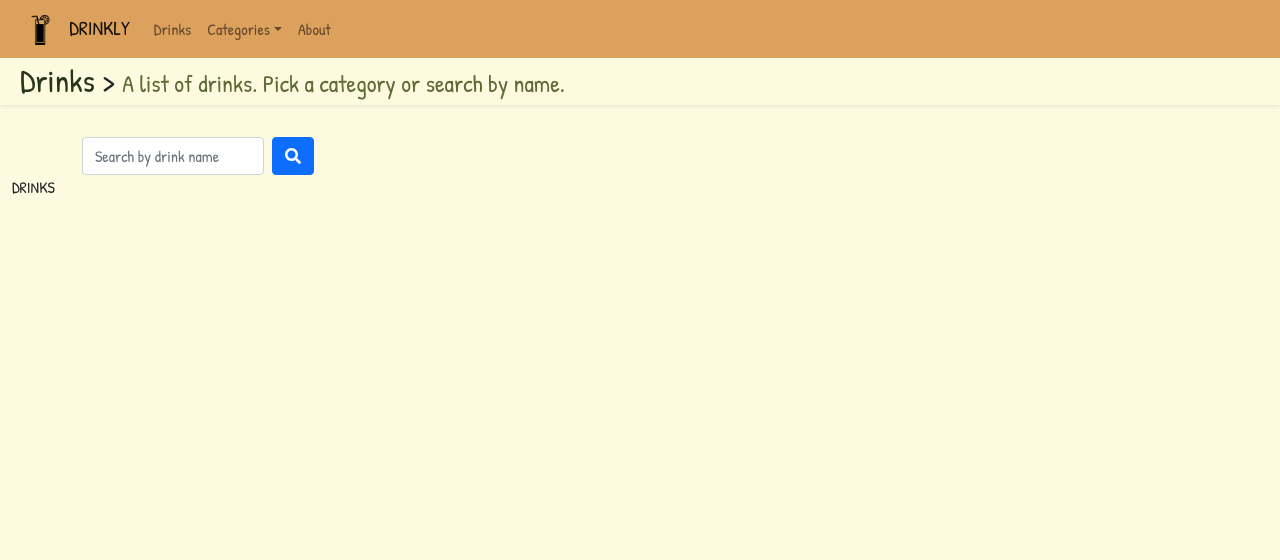
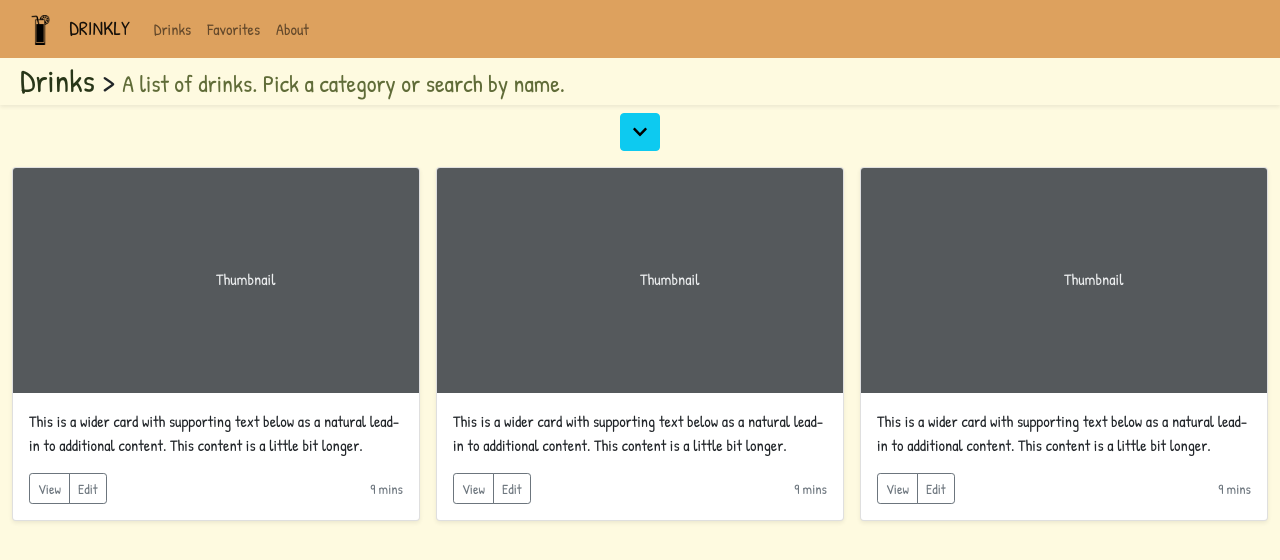
Before and after one commit to alant2031/drinkly_repo, a React (Create React App) app: page /drinks in a window 1280 px wide. Shown: the top 560 px of the page. Built offline with nearby package versions, Linux system fonts and the light colour scheme.

Commit message:
Mudanças na navbar / Novos components

```diff
--- a/src/App.tsx
+++ b/src/App.tsx
@@ -9,6 +9,7 @@ import { Switch, Route, Redirect } from 'react-router-dom'
 import Drinks from './pages/Drinks'
 import Drink from './pages/Drink'
 import About from './pages/About'
+import Favorites from './pages/Favorites'
 
 
 
@@ -20,6 +21,7 @@ export default function App() {
       <Switch>
         <Route exact path="/" component={Home}/>
         <Route exact path="/drinks" component={Drinks}/>
+        <Route exact path="/favorites" component={Favorites}/>
         <Route exact path="/drinks/:id" component={Drink}/>
         <Route exact path="/about" component={About}/>
         <Redirect from="*" to="/" />
--- a/src/components/Card.tsx
+++ b/src/components/Card.tsx
@@ -1,9 +1,27 @@
 import React from 'react'
 
-export default function Card() {
+interface CardProps {
+  strDrink: string,
+  strDrinkThumb?: string,
+  idDrink?: string,
+}
+export default function Card(props: CardProps) {
   return (
-    <div>
+    <div className="col">
+      <div className="card shadow-sm">
+        <svg className="bd-placeholder-img card-img-top" width="100%" height="225" xmlns="http://www.w3.org/2000/svg" role="img" aria-label="Placeholder: Thumbnail" preserveAspectRatio="xMidYMid slice" focusable="false"><title>Placeholder</title><rect width="100%" height="100%" fill="#55595c"></rect><text x="50%" y="50%" fill="#eceeef" dy=".3em">Thumbnail</text></svg>
 
+        <div className="card-body">
+          <p className="card-text">This is a wider card with supporting text below as a natural lead-in to additional content. This content is a little bit longer.</p>
+          <div className="d-flex justify-content-between align-items-center">
+            <div className="btn-group">
+              <button type="button" className="btn btn-sm btn-outline-secondary">View</button>
+              <button type="button" className="btn btn-sm btn-outline-secondary">Edit</button>
+            </div>
+            <small className="text-muted">9 mins</small>
+          </div>
+        </div>
+      </div>
     </div>
   )
 }
--- /dev/null
+++ b/src/components/CategoryBtn.tsx
@@ -0,0 +1,15 @@
+import React from 'react'
+interface CategoryBtnProps {
+  name: string,
+  handler?: () => void
+}
+export default function CategoryBtn(props: CategoryBtnProps) {
+
+  return (
+
+    <button className="badge rounded-pill me-1 bg-fawn text-kombu">
+      {props.name}
+    </button>
+
+  )
+}
--- /dev/null
+++ b/src/components/Filter.tsx
@@ -0,0 +1,35 @@
+import React from 'react'
+import { FontAwesomeIcon } from '@fortawesome/react-fontawesome'
+import { faChevronUp, faSearch } from '@fortawesome/free-solid-svg-icons'
+import CategoryBtn from './CategoryBtn'
+
+interface FilterProps {
+  handler: (value: boolean) => void
+}
+
+export default function Filter(props: FilterProps) {
+  return (
+    <div className="d-flex flex-column align-items-center">
+      <div className="d-flex justify-content-center">
+        <div className="me-2">
+          <label htmlFor="SearchDrinkName" className="form-label"/>
+          <input type="text" className="form-control" id="SearchDrinkName" placeholder="Search by drink name"></input>
+        </div>
+        <button type="button" className="btn btn-primary align-self-end">
+          <FontAwesomeIcon icon={faSearch} />
+        </button>
+      </div>
+      <div className="d-flex mt-4">
+
+        <CategoryBtn name="ordinary" />
+        <CategoryBtn name="soap" />
+        <CategoryBtn name="bla" />
+        <CategoryBtn name="blo" />
+
+      </div>
+      <button className="btn btn-info my-4" onClick={() => props.handler(false)}>
+        <FontAwesomeIcon icon={faChevronUp} />
+      </button>
+    </div>
+  )
+}
--- a/src/components/List.tsx
+++ b/src/components/List.tsx
@@ -1,9 +1,17 @@
 import React from 'react'
+import Card from './Card'
 
-export default function List() {
+interface ListProps {
+  drinks: Array<any>
+}
+export default function List(props: ListProps) {
   return (
-    <div>
+    <div className="row row-cols-1 row-cols-sm-2 row-cols-md-3 g-3">
+      {props.drinks.map((drink) => (
 
+        <Card key={drink.idDrink} {...drink} />
+
+      ))}
     </div>
   )
 }
--- a/src/components/Navbar.tsx
+++ b/src/components/Navbar.tsx
@@ -22,17 +22,10 @@ export default function Navbar() {
               <li className="nav-item">
                 <Link className="nav-link" to="/drinks">Drinks</Link>
               </li>
+              <li className="nav-item">
+                <Link className="nav-link" to="/favorites">Favorites</Link>
+              </li>
 
-              <li className="nav-item dropdown">
-                <a className="nav-link dropdown-toggle" href="/#" id="navbarDropdownMenuLink" data-bs-toggle="dropdown" aria-expanded="false">
-                  Categories
-                </a>
-                <ul className="dropdown-menu" aria-labelledby="navbarDropdownMenuLink">
-                  <li><button className="dropdown-item" >Action</button></li>
-                  <li><button className="dropdown-item" >Another action</button></li>
-                  <li><button className="dropdown-item" >Something else here</button></li>
-                </ul>
-              </li>
               <li className="nav-item">
                 <Link className="nav-link" to="/about">About</Link>
               </li>
--- a/src/components/Search.tsx
+++ /dev/null
@@ -1,17 +0,0 @@
-import React from 'react'
-import { FontAwesomeIcon } from '@fortawesome/react-fontawesome'
-import { faSearch } from '@fortawesome/free-solid-svg-icons'
-
-export default function Search() {
-  return (
-    <div className="container d-flex">
-      <div className="me-2">
-        <label htmlFor="SearchDrinkName" className="form-label"/>
-        <input type="text" className="form-control" id="SearchDrinkName" placeholder="Search by drink name"></input>
-      </div>
-      <button type="button" className="btn btn-primary align-self-end">
-        <FontAwesomeIcon icon={faSearch} />
-      </button>
-    </div>
-  )
-}
--- a/src/pages/Drinks.tsx
+++ b/src/pages/Drinks.tsx
@@ -1,16 +1,41 @@
 import React from 'react'
 import Content from '../components/Content'
 import Header from '../components/Header'
-import Search from '../components/Search'
+import Filter from '../components/Filter'
+
+import { FontAwesomeIcon } from '@fortawesome/react-fontawesome'
+import { faChevronDown } from '@fortawesome/free-solid-svg-icons'
+import List from '../components/List'
 
 
+const drinks = [
+  {
+    strDrink: "my_drink One"
+  },
+  {
+    strDrink: "my_drink Two"
+  },
+  {
+    strDrink: "my_drink Three"
+  },
+]
+
 export default function Drinks() {
+  const [showFilter, setShowFilter] = React.useState(false)
   return (
     <div>
       <Header title="Drinks" subtitle="A list of drinks. Pick a category or search by name."/>
       <Content>
-        <Search/>
-        DRINKS
+        { !showFilter ?
+          <div className="d-flex justify-content-center">
+            <button className="btn btn-info mb-3" onClick={() => setShowFilter(true)}>
+              <FontAwesomeIcon icon={faChevronDown} />
+            </button>
+          </div>
+          : null
+        }
+        { showFilter ? <Filter handler={setShowFilter}/> : null}
+        <List drinks={drinks}/>
       </Content>
     </div>
   )
--- /dev/null
+++ b/src/pages/Favorites.tsx
@@ -0,0 +1,9 @@
+import React from 'react'
+
+export default function Favorites() {
+  return (
+    <div>
+      FAVORITES
+    </div>
+  )
+}
--- a/src/pages/Home.tsx
+++ b/src/pages/Home.tsx
@@ -7,10 +7,11 @@ export default function Home() {
       <Content>
         <div className="p-5 mb-4 rounded-3">
           <div className="container-fluid py-5">
-            <h1 className="display-5 fw-bold">Welcome to DRINKLY</h1>
-            <p className="col-md-8 fs-4">An open source application with a large database information about drinks. You can list by category, search by name and see details for a drink.</p>
+            <h1 className="display-5 fw-bold text-liverdogs">Welcome to DRINKLY,</h1>
+            <p className="col-md-8 fs-4">An open source application with a large database information about drinks. You can list by category, search by name, set favorite and see details for a drink.</p>
             <button className="btn btn-success btn-lg" type="button">GET STARTED</button>
           </div>
+
         </div>
       </Content>
     </div>
```
